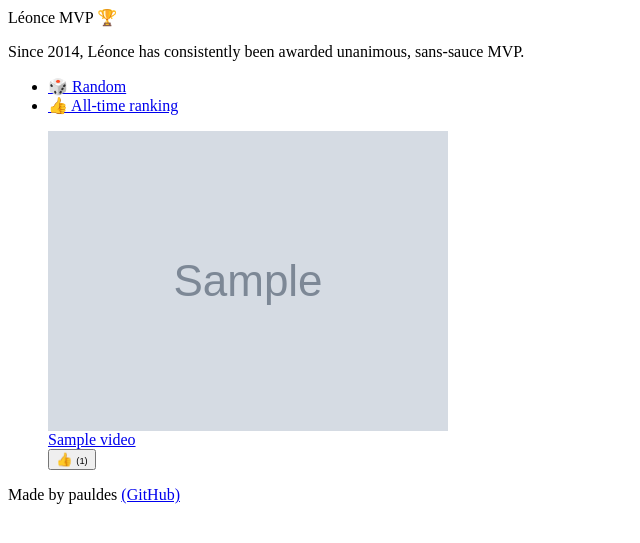
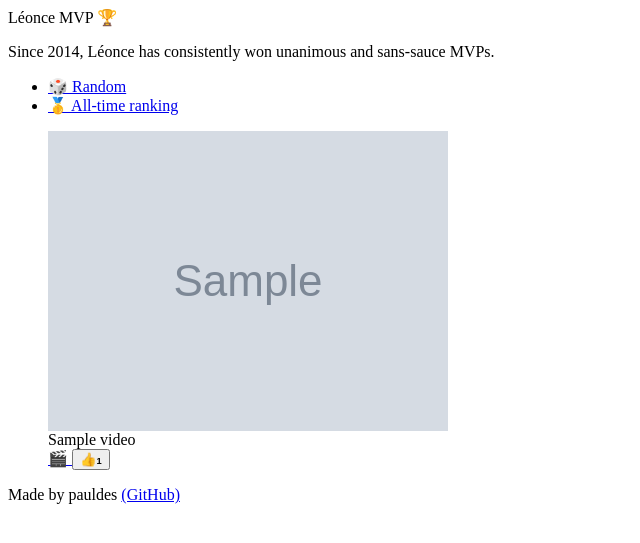
Before and after one commit to pauldes/leonce-mvp, a Python web app: template frontend/templates/home.html in a window 1280 px wide. Shown: the top 543 px of the page, without its empty margins (0-640 px from the left). Run offline with Jinja, Linux system fonts and the light colour scheme; the template is opened without the code that fills it: most values are stand-ins (such as "Sample title", 1, 10 or a date in 2020); grey boxes marked "Sample" are stand-in pictures.

Commit message:
Better icons and youtube access button

```diff
--- a/frontend/templates/home.html
+++ b/frontend/templates/home.html
@@ -14,12 +14,12 @@
                   <p id="highlight">Léonce MVP 🏆</p>
                 </div>
                 <div class="column-xs-12 subhighlight">
-                    Since 2014, Léonce has consistently been awarded unanimous, sans-sauce MVP.
+                    Since 2014, Léonce has consistently won unanimous and sans-sauce MVPs.
                 </div>
                 <div class="column-xs-12 subhighlight">
                   <ul id="nav-menu">
-                    <li><a href="/random" class="active">🎲 Random</a></li>
-                    <li><a href="/ranked" class="active">👍 All-time ranking</a></li>
+                    <li><a href="/random">🎲 Random</a></li>
+                    <li><a href="/ranked">🥇 All-time ranking</a></li>
                   </ul>
                 </div>
               </div>
@@ -37,12 +37,13 @@
                                 <div class="overlay" >
                                   <div class="text-overlay">
                                     <div class="title-displayer">
-                                      <a href="{{video.url}}">
                                         {{video.title}}
-                                      </a>
                                     </div>
+                                    <a href="{{video.url}}" title="Go to YouTube" class="vote-counter">
+                                      🎬
+                                    </a>
                                     <button title="Upvote this image" class="vote-counter" onclick="upvote('{{video.id}}')">
-                                      👍 <b style="font-size: 0.7em; font-weight: normal">({{video.votes|length}})</b>
+                                      👍<b id="vote-total-number" style="font-size: 0.7em;">{{video.votes|length}}</b>
                                     </button>
                                   </div>
                                 </div>
```
Also changed, not shown: frontend/static/custom-styles.css (+20 -6 lines).
